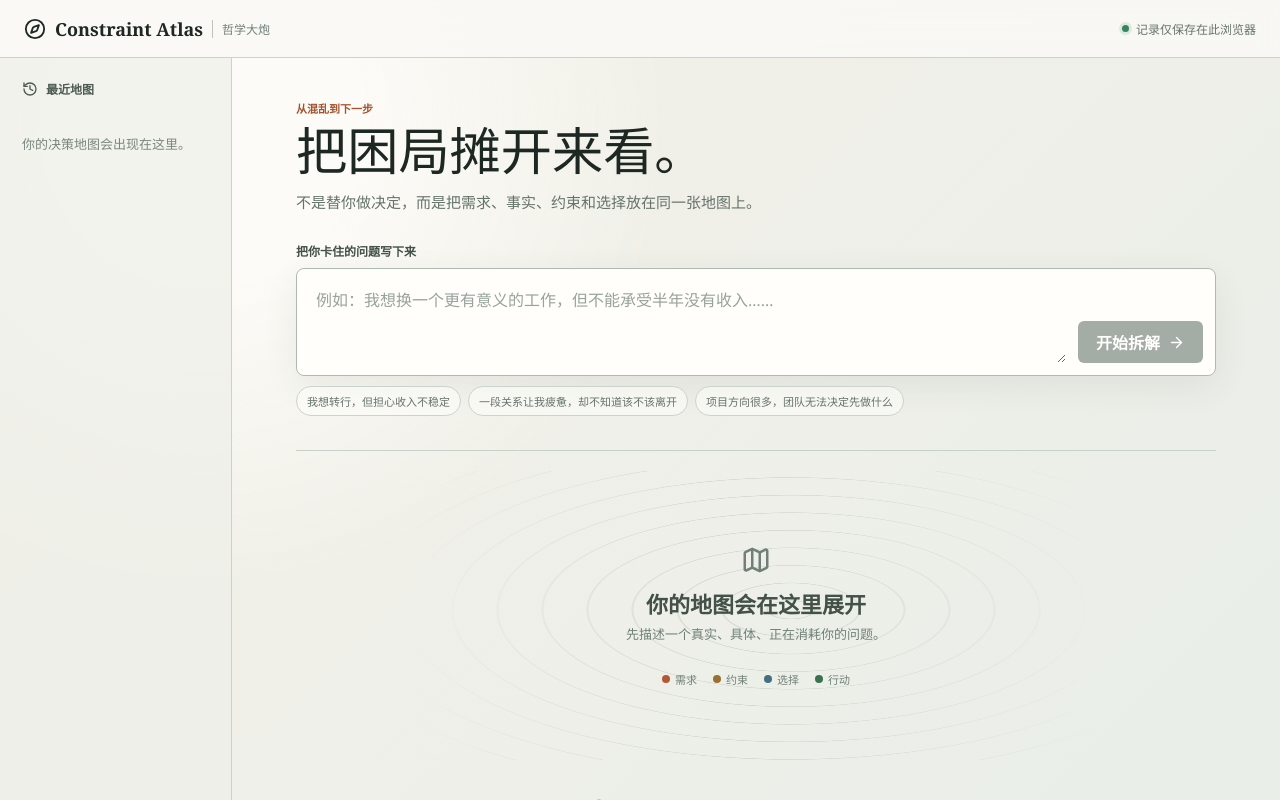
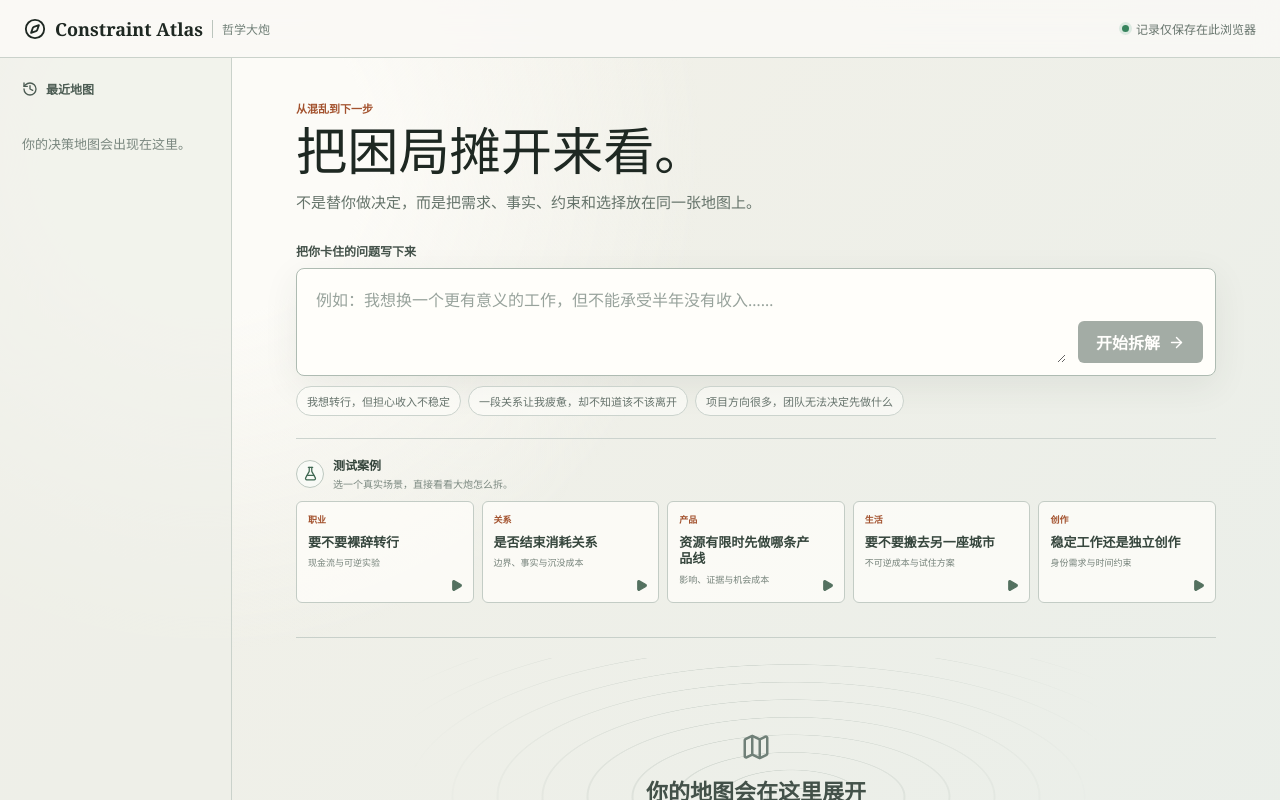
Before and after one commit to jaxblack/constraint-atlas, a Next.js app: page / in a window 1280 px wide. Shown: the top 800 px of the page. Built offline with nearby package versions, Linux system fonts and the light colour scheme.

Commit message:
feat: add runnable decision cases
Add five built-in scenarios across career, relationships, product strategy, relocation, and creative work. Each case runs the real analysis flow with one click and is covered by UI tests.

```diff
--- a/app/globals.css
+++ b/app/globals.css
@@ -36,6 +36,20 @@ textarea::placeholder { color: #98a39c; }
 .composer button:disabled { cursor: not-allowed; opacity: .42; }
 .starters { display: flex; flex-wrap: wrap; gap: 7px; margin-top: 10px; }
 .starters button { border: 1px solid #cbd3cd; border-radius: 999px; padding: 6px 10px; background: rgb(255 255 252 / 58%); color: #66736c; font-size: 11px; }
+.case-lab { margin-top: 22px; padding-top: 17px; border-top: 1px solid #ccd3ce; }
+.case-lab-heading { display: flex; align-items: center; gap: 9px; margin-bottom: 10px; }
+.case-lab-heading > span { width: 28px; height: 28px; display: grid; place-items: center; border: 1px solid #bdc8c0; border-radius: 50%; color: #3f6852; background: #f8faf6; }
+.case-lab-heading p, .case-lab-heading small { margin: 0; }
+.case-lab-heading p { color: #34443b; font-size: 12px; font-weight: 800; }
+.case-lab-heading small { display: block; margin-top: 2px; color: #7c8981; font-size: 10px; }
+.case-grid { display: grid; grid-template-columns: repeat(5, minmax(0, 1fr)); gap: 8px; }
+.case-grid button { position: relative; min-width: 0; min-height: 102px; display: flex; flex-direction: column; align-items: flex-start; border: 1px solid #c3ccc5; border-radius: 6px; padding: 11px 28px 11px 11px; background: rgb(255 254 250 / 76%); color: #36463d; text-align: left; transition: border-color 160ms ease, background 160ms ease, transform 160ms ease; }
+.case-grid button:hover { transform: translateY(-2px); border-color: #82988a; background: #fffefa; }
+.case-grid button:disabled { cursor: wait; opacity: .55; }
+.case-grid button > span { color: #a3522e; font-size: 9px; font-weight: 800; }
+.case-grid button > strong { margin-top: 8px; font-family: Georgia, "Times New Roman", serif; font-size: 13px; line-height: 1.25; }
+.case-grid button > small { margin-top: 7px; color: #75827a; font-size: 9px; line-height: 1.35; }
+.case-grid button > svg { position: absolute; right: 10px; bottom: 10px; color: #547160; }
 .error { color: #a33f2f; font-size: 13px; }
 .blank-map, .results { max-width: 1120px; margin: 34px auto 0; border-top: 1px solid #c8d0ca; }
 .blank-map { position: relative; min-height: 330px; display: flex; flex-direction: column; align-items: center; justify-content: center; overflow: hidden; color: #708078; text-align: center; }
@@ -65,5 +79,5 @@ textarea::placeholder { color: #98a39c; }
 footer { display: flex; align-items: center; justify-content: center; gap: 6px; margin-top: 18px; color: #849087; font-size: 10px; }
 .spin { animation: spin 1.4s linear infinite; } @keyframes spin { to { transform: rotate(360deg); } }
 @media (max-width: 760px) {
-  .topbar { padding: 0 15px; }.privacy { display: none; }.workspace { display: block; }.history-rail { display: none; }.main-stage { padding: 28px 15px 14px; }.composer { grid-template-columns: 1fr; }.composer button { justify-content: center; }.flow-wrap { height: 510px; }.result-heading { align-items: center; }.result-heading h2 { font-size: 22px; }.legend { flex-wrap: wrap; justify-content: center; }
+  .topbar { padding: 0 15px; }.privacy { display: none; }.workspace { display: block; }.history-rail { display: none; }.main-stage { padding: 28px 15px 14px; }.composer { grid-template-columns: 1fr; }.composer button { justify-content: center; }.case-grid { display: flex; max-width: 100%; overflow-x: auto; padding-bottom: 8px; scroll-snap-type: x proximity; }.case-grid button { flex: 0 0 178px; scroll-snap-align: start; }.flow-wrap { height: 510px; }.result-heading { align-items: center; }.result-heading h2 { font-size: 22px; }.legend { flex-wrap: wrap; justify-content: center; }
 }
--- a/app/page.tsx
+++ b/app/page.tsx
@@ -2,13 +2,20 @@
 
 import { useEffect, useState } from "react";
 import { Background, Controls, Edge, MarkerType, Node, ReactFlow } from "@xyflow/react";
-import { ArrowRight, Clock3, Compass, History, Map as MapIcon, Sparkles, Trash2 } from "lucide-react";
+import { ArrowRight, Clock3, Compass, FlaskConical, History, Map as MapIcon, Play, Sparkles, Trash2 } from "lucide-react";
 import "@xyflow/react/dist/style.css";
 import type { Analysis } from "./analysis";
 
 type SavedAnalysis = { id: string; question: string; createdAt: string; analysis: Analysis; source: "model" | "fallback" };
 const STORAGE_KEY = "constraint-atlas-history-v1";
 const starterQuestions = ["我想转行，但担心收入不稳定", "一段关系让我疲惫，却不知道该不该离开", "项目方向很多，团队无法决定先做什么"];
+const demoCases = [
+  { category: "职业", title: "要不要裸辞转行", focus: "现金流与可逆实验", question: "我在现在的工作里越来越没有成长感，想转行做 AI 产品，但家庭开支要求收入稳定。我应该现在裸辞，还是继续等待？请帮我找出可逆的验证路径。" },
+  { category: "关系", title: "是否结束消耗关系", focus: "边界、事实与沉没成本", question: "这段关系已经让我持续疲惫半年，对方承诺会改变但行动很少。我害怕分开后后悔，也担心继续投入只是沉没成本。我应该怎样判断是否离开？" },
+  { category: "产品", title: "资源有限时先做哪条产品线", focus: "影响、证据与机会成本", question: "团队只有两名工程师，却同时想做企业版、移动端和 AI 自动化三条产品线。客户声音互相矛盾，我们应该先做哪一条，怎样用最小成本获得可靠证据？" },
+  { category: "生活", title: "要不要搬去另一座城市", focus: "不可逆成本与试住方案", question: "我想搬到一个生活节奏更慢的城市，但现在的社交关系和职业机会都在这里。远程工作暂时可行，我该直接搬家，还是先设计一次低风险试住？" },
+  { category: "创作", title: "稳定工作还是独立创作", focus: "身份需求与时间约束", question: "我想认真做独立创作，现有工作提供稳定收入却消耗了大部分精力。我不想永远把创作当副业，也不能承受长期零收入，下一步该怎么安排？" },
+];
 
 function flowElements(analysis: Analysis): { nodes: Node[]; edges: Edge[] } {
   const columns = ["need", "fact", "constraint", "choice", "action"];
@@ -50,15 +57,17 @@ export default function Home() {
     return () => window.clearTimeout(timer);
   }, []);
 
-  async function analyze() {
-    if (question.trim().length < 8 || loading) return;
+  async function analyze(input = question) {
+    const nextQuestion = input.trim();
+    if (nextQuestion.length < 8 || loading) return;
+    setQuestion(nextQuestion);
     setLoading(true);
     setError("");
     try {
-      const response = await fetch("/constraint-atlas/api/analyze", { method: "POST", headers: { "Content-Type": "application/json" }, body: JSON.stringify({ question }) });
+      const response = await fetch("/constraint-atlas/api/analyze", { method: "POST", headers: { "Content-Type": "application/json" }, body: JSON.stringify({ question: nextQuestion }) });
       const body = await response.json();
       if (!response.ok) throw new Error(body.error ?? "分析暂时不可用");
-      const saved: SavedAnalysis = { id: crypto.randomUUID(), question: question.trim(), createdAt: new Date().toISOString(), analysis: body.analysis, source: body.source };
+      const saved: SavedAnalysis = { id: crypto.randomUUID(), question: nextQuestion, createdAt: new Date().toISOString(), analysis: body.analysis, source: body.source };
       const next = [saved, ...history].slice(0, 20);
       setCurrent(saved);
       setHistory(next);
@@ -104,9 +113,25 @@ export default function Home() {
             <label htmlFor="question">把你卡住的问题写下来</label>
             <div className="composer">
               <textarea id="question" value={question} onChange={(event) => setQuestion(event.target.value)} placeholder="例如：我想换一个更有意义的工作，但不能承受半年没有收入……" maxLength={2000} />
-              <button onClick={analyze} disabled={question.trim().length < 8 || loading}>{loading ? <><Sparkles className="spin" size={17} /> 正在测绘</> : <>开始拆解 <ArrowRight size={17} /></>}</button>
+              <button onClick={() => analyze()} disabled={question.trim().length < 8 || loading}>{loading ? <><Sparkles className="spin" size={17} /> 正在测绘</> : <>开始拆解 <ArrowRight size={17} /></>}</button>
             </div>
             <div className="starters">{starterQuestions.map((item) => <button key={item} onClick={() => setQuestion(item)}>{item}</button>)}</div>
+            <section className="case-lab" aria-labelledby="case-lab-title">
+              <div className="case-lab-heading">
+                <span><FlaskConical size={15} /></span>
+                <div><p id="case-lab-title">测试案例</p><small>选一个真实场景，直接看看大炮怎么拆。</small></div>
+              </div>
+              <div className="case-grid">
+                {demoCases.map((item) => (
+                  <button key={item.title} aria-label={`运行案例：${item.title}`} onClick={() => analyze(item.question)} disabled={loading}>
+                    <span>{item.category}</span>
+                    <strong>{item.title}</strong>
+                    <small>{item.focus}</small>
+                    <Play size={13} fill="currentColor" />
+                  </button>
+                ))}
+              </div>
+            </section>
             {error && <p className="error" role="alert">{error}</p>}
           </section>
 
```
Also changed, not shown: 1 other file (tests, documents, lock files or other folders).
